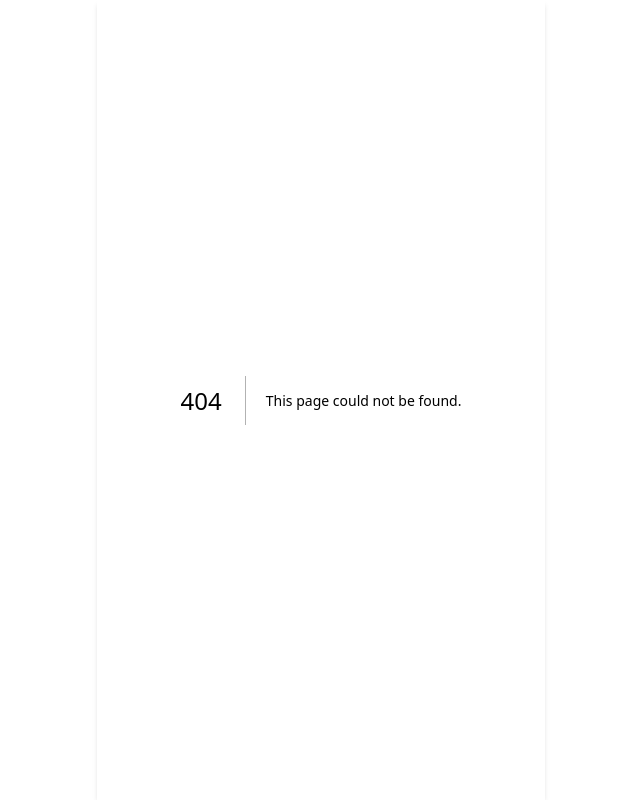
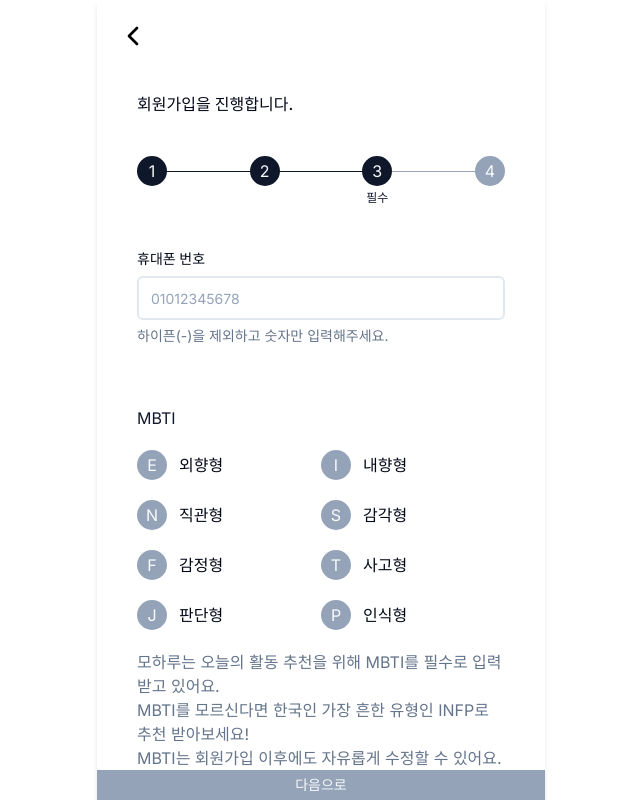
Before and after one commit to poten-moharu/moharu-frontend, a Next.js app: page /auth/signup/extra-required in a window 1280 px wide. Before the commit this address had no page. Shown: the whole page, without its empty margins (319-959 px from the left). Built offline with nearby package versions, Linux system fonts and the light colour scheme.

Commit message:
*회원가입 - 추가정보 필수 페이지 임시 구현

```diff
--- /dev/null
+++ b/src/app/(without-navigation)/auth/signup/extra-required/page.tsx
@@ -0,0 +1,139 @@
+'use client';
+
+import { Button } from '@/components/ui/button';
+import {
+  Form,
+  FormControl,
+  FormDescription,
+  FormField,
+  FormItem,
+  FormLabel,
+  FormMessage,
+} from '@/components/ui/form';
+import { Input } from '@/components/ui/input';
+import { cn } from '@/lib/utils';
+import { zodResolver } from '@hookform/resolvers/zod';
+import { useRouter } from 'next/navigation';
+import { useForm } from 'react-hook-form';
+import { z } from 'zod';
+
+const phoneRegex = /^01([0|1|6|7|8|9])([0-9]{4})([0-9]{4})$/;
+
+const formSchema = z.object({
+  phoneNumber: z
+    .string()
+    .regex(phoneRegex, '올바른 휴대폰 번호 형식이 아닙니다.'),
+  mbti: z.object({
+    EI: z.union([z.literal('E'), z.literal('I')]),
+    SN: z.union([z.literal('S'), z.literal('N')]),
+    TF: z.union([z.literal('T'), z.literal('F')]),
+    JP: z.union([z.literal('J'), z.literal('P')]),
+  }),
+});
+
+type MBTIType = 'E' | 'I' | 'S' | 'N' | 'T' | 'F' | 'J' | 'P';
+type MBTIObjectKey = 'mbti.EI' | 'mbti.SN' | 'mbti.TF' | 'mbti.JP';
+
+const mbtiTypes: {
+  type: MBTIType;
+  typeText: string;
+  objectKey: MBTIObjectKey;
+}[] = [
+  { type: 'E', typeText: '외향형', objectKey: 'mbti.EI' },
+  { type: 'I', typeText: '내향형', objectKey: 'mbti.EI' },
+  { type: 'N', typeText: '직관형', objectKey: 'mbti.SN' },
+  { type: 'S', typeText: '감각형', objectKey: 'mbti.SN' },
+  { type: 'F', typeText: '감정형', objectKey: 'mbti.TF' },
+  { type: 'T', typeText: '사고형', objectKey: 'mbti.TF' },
+  { type: 'J', typeText: '판단형', objectKey: 'mbti.JP' },
+  { type: 'P', typeText: '인식형', objectKey: 'mbti.JP' },
+];
+
+export default function SignUpExtraRequiredPage() {
+  const router = useRouter();
+  const form = useForm<z.infer<typeof formSchema>>({
+    resolver: zodResolver(formSchema),
+    mode: 'onChange',
+  });
+
+  const onSubmit = (values: z.infer<typeof formSchema>) => {
+    router.push('/auth/signup/extra-optional');
+  };
+
+  return (
+    <Form {...form}>
+      <form className="flex h-full flex-col gap-5 px-10 pt-10">
+        <FormField
+          control={form.control}
+          name="phoneNumber"
+          render={({ field }) => (
+            <FormItem>
+              <FormLabel>휴대폰 번호</FormLabel>
+              <FormControl>
+                <Input
+                  type="text"
+                  placeholder="01012345678"
+                  maxLength={11}
+                  {...field}
+                  onChange={e =>
+                    form.setValue(
+                      'phoneNumber',
+                      e.target.value.replace(/[^0-9]/g, ''),
+                      { shouldValidate: true },
+                    )
+                  }
+                />
+              </FormControl>
+              {!form.formState.errors.phoneNumber && (
+                <FormDescription>
+                  하이픈(-)을 제외하고 숫자만 입력해주세요.
+                </FormDescription>
+              )}
+              {form.formState.errors.phoneNumber && <FormMessage />}
+            </FormItem>
+          )}
+        />
+        <span className="mt-10 text-slate-900">MBTI</span>
+        <div className="grid grid-cols-2 gap-y-5">
+          {mbtiTypes.map(({ type, typeText, objectKey }) => (
+            <button
+              key={type}
+              type="button"
+              onClick={() => {
+                form.setValue(objectKey, type, { shouldValidate: true });
+              }}
+              className="flex h-fit items-center gap-3"
+            >
+              <div
+                className={cn(
+                  'flex h-[30px] w-[30px] items-center justify-center rounded-full bg-slate-400 text-slate-50 transition-colors',
+                  {
+                    'bg-slate-900': form.watch(objectKey) === type,
+                  },
+                )}
+              >
+                {type}
+              </div>
+              <span>{typeText}</span>
+            </button>
+          ))}
+        </div>
+        <p className="text-11px text-slate-500">
+          모하루는 오늘의 활동 추천을 위해 MBTI를 필수로 입력받고 있어요.
+          <br /> MBTI를 모르신다면 한국인 가장 흔한 유형인 INFP로 추천
+          받아보세요! <br />
+          MBTI는 회원가입 이후에도 자유롭게 수정할 수 있어요.
+        </p>
+      </form>
+      <Button
+        size="big"
+        className="mt-auto"
+        type="submit"
+        disabled={!form.formState.isValid}
+        onClick={form.handleSubmit(onSubmit)}
+      >
+        다음으로
+      </Button>
+    </Form>
+  );
+}
```
